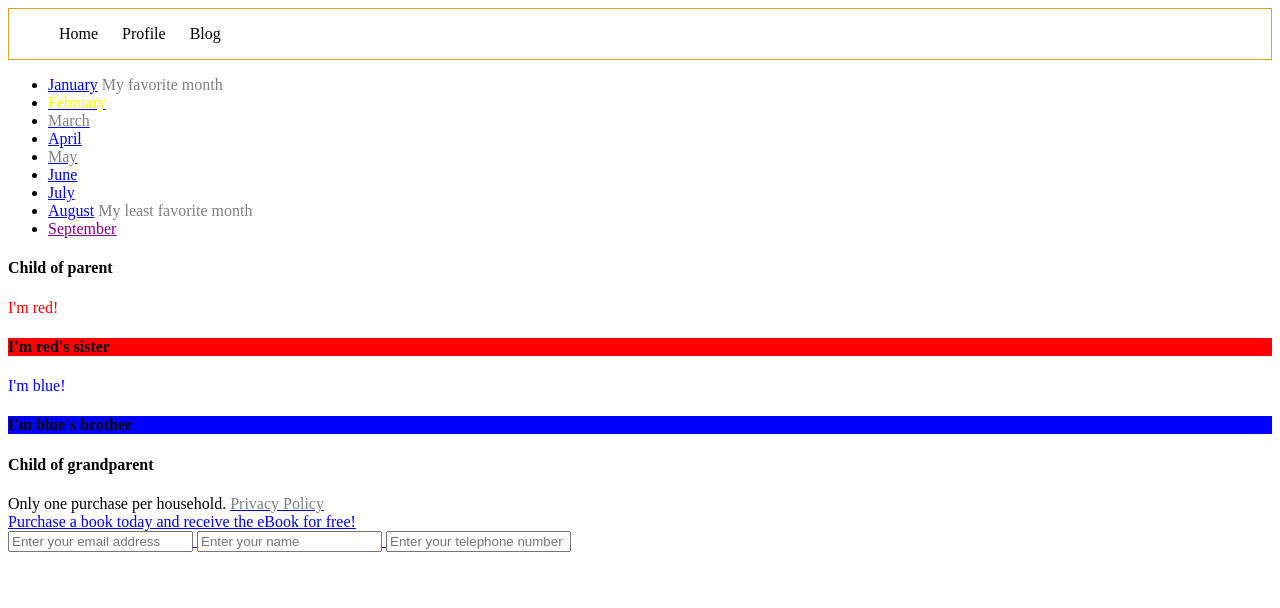
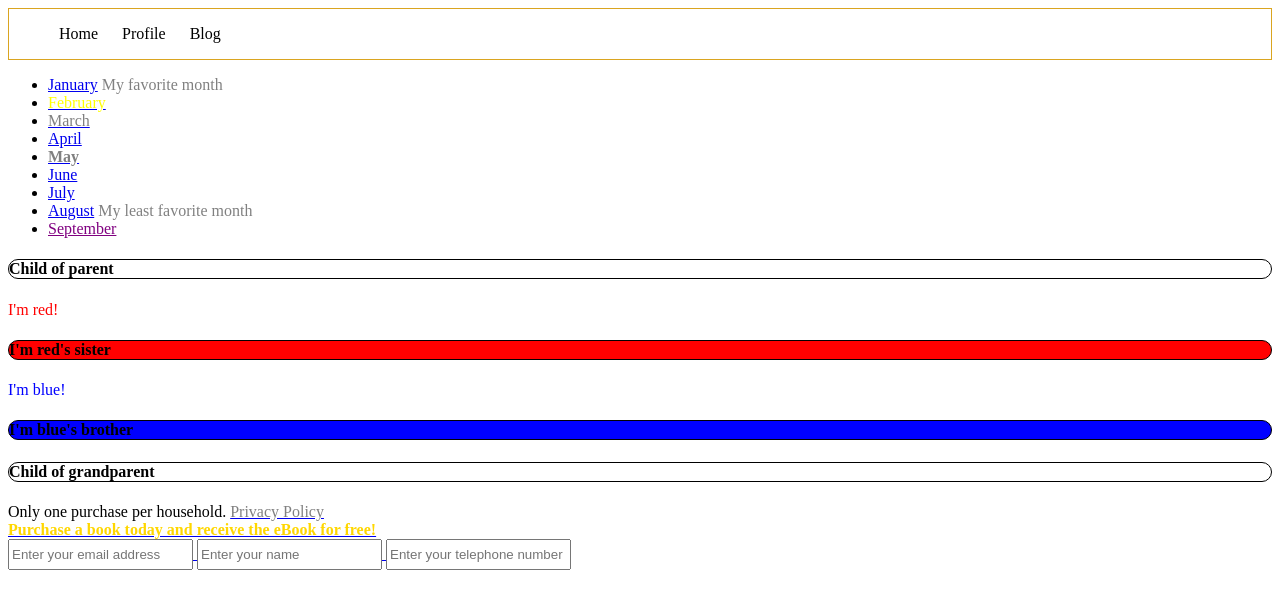
Before and after one commit to treysuiter/css-selectors, a plain HTML site: page index.html in a window 1280 px wide. Drawn offline with Linux system fonts and the light colour scheme.

Commit message:
Finish css-selectors (hopefully)

```diff
--- a/selectors.css
+++ b/selectors.css
@@ -35,3 +35,17 @@ a.disabled {
 .parent div > h4 + div + h4 {
     background-color: blue;
 }
+
+.grandparent h4 {
+    border: 1px solid black;
+    border-radius: 25px;
+}
+
+.promo {
+    color: gold;
+    font-weight: bold;
+}
+
+input {
+    height: 25px;
+}
```
